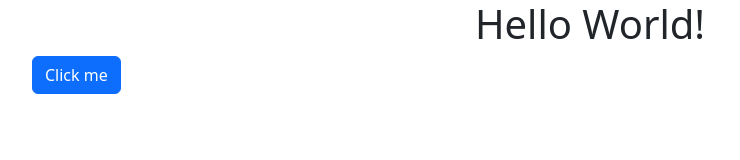
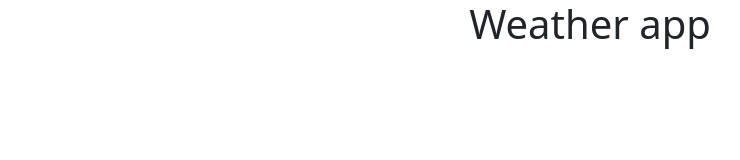
Before and after one commit to carolinesteen/vanilla-weather, a plain HTML site: page index.html in a window 1280 px wide. Shown: the whole page, without its empty margins (50-790 px from the left). Drawn offline with nearby package versions, Linux system fonts and the light colour scheme.

Commit message:
Update index.html

```diff
--- a/index.html
+++ b/index.html
@@ -11,12 +11,11 @@
       integrity="sha384-GLhlTQ8iRABdZLl6O3oVMWSktQOp6b7In1Zl3/Jr59b6EGGoI1aFkw7cmDA6j6gD"
       crossorigin="anonymous"
     />
-    <title>Document</title>
+    <title>Vanilla Weather App</title>
   </head>
   <body>
     <div class="container">
-      <h1>Hello World!</h1>
-      <a href="" class="btn btn-primary">Click me</a>
+      <h1>Weather app</h1>
     </div>
     <!-- div container -->
   </body>
```
